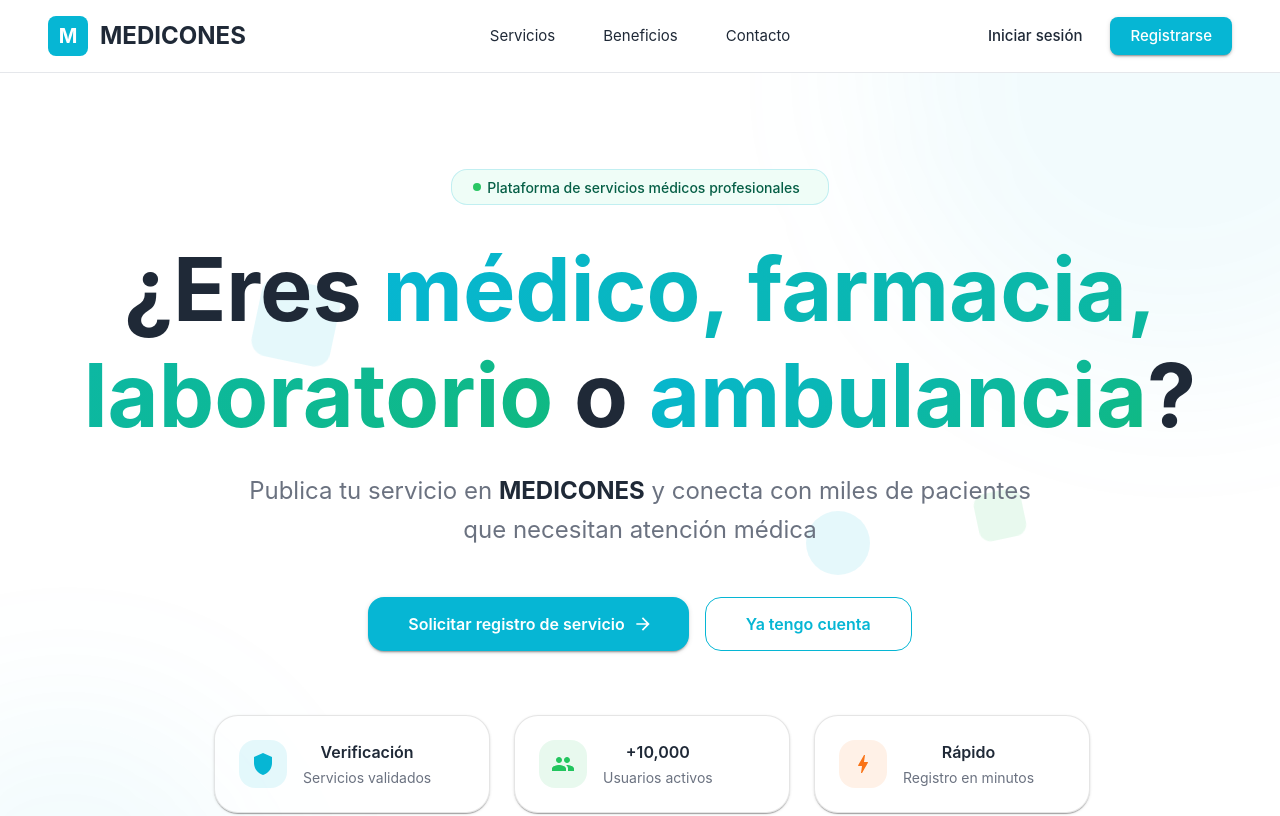
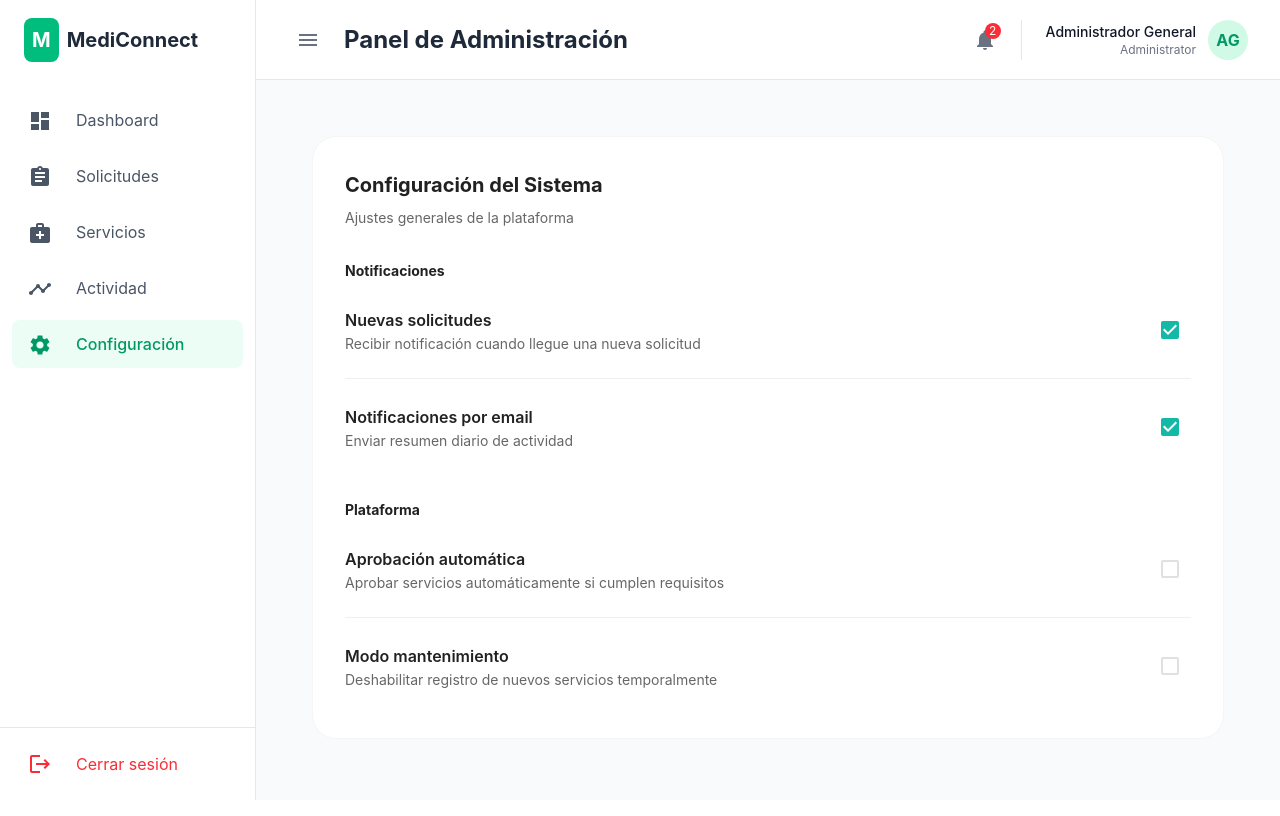
Before and after one commit to MediConnet/MediConnet, a React (Vite) app: page /admin/settings in a window 1280 px wide. Before the commit this address led to /home. Shown: the top 816 px of the page. Built offline with nearby package versions, Linux system fonts and the light colour scheme.

Commit message:
feat(configuration): implementar sección de configuración en el panel del admin

```diff
--- a/src/app/router/AppRouter.tsx
+++ b/src/app/router/AppRouter.tsx
@@ -39,6 +39,7 @@ import { RequestsPage } from "../../features/provider-requests/presentation/page
 import { SearchPage } from "../../features/search/presentation/pages/SearchPage";
 import { SpecialtiesPage } from "../../features/search/presentation/pages/SpecialtiesPage";
 import { ServicesDashboardPage } from "../../features/services-dashboard/presentation/pages/ServicesDashboardPage";
+import { SettingsPage } from "../../features/settings/presentation/pages/SettingsPage";
 import { SuppliesListPage } from "../../features/supplies/presentation/pages/SuppliesListPage";
 import { SupplyStoreDetailPage } from "../../features/supplies/presentation/pages/SupplyStoreDetailPage";
 
@@ -75,6 +76,7 @@ export const AppRouter = () => {
           <Route path="requests" element={<RequestsPage />} />
           <Route path="services" element={<ServicesDashboardPage />} />
           <Route path="activity" element={<ActivityPage />} />
+          <Route path="settings" element={<SettingsPage />} />
         </Route>
 
         {/* Rutas protegidas */}
--- /dev/null
+++ b/src/features/settings/application/get-admin-settings.usecase.ts
@@ -0,0 +1,6 @@
+import type { AdminSettings } from "../domain/admin-settings.entity";
+import { getAdminSettingsMock } from "../infrastructure/settings.mock";
+
+export const getAdminSettingsUseCase = async (): Promise<AdminSettings> => {
+  return await getAdminSettingsMock();
+};
--- /dev/null
+++ b/src/features/settings/infrastructure/settings.mock.ts
@@ -0,0 +1,12 @@
+import type { AdminSettings } from "../domain/admin-settings.entity";
+
+export const MOCK_ADMIN_SETTINGS: AdminSettings = {
+  notifyNewRequests: true,
+  notifyEmailSummary: true,
+  autoApproveServices: false,
+  maintenanceMode: false,
+};
+
+export const getAdminSettingsMock = (): Promise<AdminSettings> => {
+  return Promise.resolve(MOCK_ADMIN_SETTINGS);
+};
--- /dev/null
+++ b/src/features/settings/presentation/components/SettingsItem.tsx
@@ -0,0 +1,49 @@
+import { Box, Checkbox, Typography } from "@mui/material";
+import Grid2 from "@mui/material/Grid2";
+
+interface Props {
+  title: string;
+  description: string;
+  checked: boolean;
+  // Función opcional por si queremos manejar el cambio de estado más adelante
+  onChange?: (checked: boolean) => void;
+}
+
+export const SettingsItem = ({
+  title,
+  description,
+  checked,
+  onChange,
+}: Props) => {
+  return (
+    <Grid2
+      container
+      alignItems="center"
+      justifyContent="space-between"
+      sx={{ py: 2 }}
+    >
+      <Grid2 size={{ xs: 10 }}>
+        <Box>
+          <Typography variant="subtitle1" fontWeight={600} color="text.primary">
+            {title}
+          </Typography>
+          <Typography variant="body2" color="text.secondary">
+            {description}
+          </Typography>
+        </Box>
+      </Grid2>
+      <Grid2 size={{ xs: 2 }} container justifyContent="flex-end">
+        <Checkbox
+          checked={checked}
+          onChange={(e) => onChange?.(e.target.checked)}
+          sx={{
+            color: "grey.300",
+            "&.Mui-checked": {
+              color: "primary.main",
+            },
+          }}
+        />
+      </Grid2>
+    </Grid2>
+  );
+};
--- /dev/null
+++ b/src/features/settings/presentation/hooks/useAdminSettings.ts
@@ -0,0 +1,35 @@
+import { useEffect, useState } from "react";
+import { getAdminSettingsUseCase } from "../../application/get-admin-settings.usecase";
+import type { AdminSettings } from "../../domain/admin-settings.entity";
+
+export const useAdminSettings = () => {
+  const [settings, setSettings] = useState<AdminSettings | null>(null);
+  const [isLoading, setIsLoading] = useState(true);
+
+  useEffect(() => {
+    const fetchSettings = async () => {
+      try {
+        setIsLoading(true);
+        const data = await getAdminSettingsUseCase();
+        setSettings(data);
+      } catch (error) {
+        console.error("Error fetching settings:", error);
+      } finally {
+        setIsLoading(false);
+      }
+    };
+
+    fetchSettings();
+  }, []);
+
+  const toggleSetting = (key: keyof AdminSettings) => {
+    if (!settings) return;
+
+    setSettings({
+      ...settings,
+      [key]: !settings[key],
+    });
+  };
+
+  return { settings, isLoading, toggleSetting };
+};
--- /dev/null
+++ b/src/features/settings/presentation/pages/SettingsPage.tsx
@@ -0,0 +1,95 @@
+import { Box, Divider, Paper, Skeleton, Typography } from "@mui/material";
+import { DashboardLayout } from "../../../../shared/layouts/DashboardLayout";
+import { SettingsItem } from "../components/SettingsItem";
+import { useAdminSettings } from "../hooks/useAdminSettings";
+
+const CURRENT_ADMIN = {
+  name: "Administrador General",
+  roleLabel: "Administrator",
+  initials: "AG",
+};
+
+export const SettingsPage = () => {
+  const { settings, isLoading, toggleSetting } = useAdminSettings();
+
+  if (isLoading || !settings) {
+    return (
+      <DashboardLayout role="ADMIN" userProfile={CURRENT_ADMIN}>
+        <Box sx={{ p: 3, maxWidth: 1000, margin: "0 auto" }}>
+          <Skeleton
+            variant="rectangular"
+            height={400}
+            sx={{ borderRadius: 3 }}
+          />
+        </Box>
+      </DashboardLayout>
+    );
+  }
+
+  return (
+    <DashboardLayout role="ADMIN" userProfile={CURRENT_ADMIN}>
+      <Box sx={{ p: 3, maxWidth: 1000, margin: "0 auto" }}>
+        <Paper
+          elevation={0}
+          sx={{
+            p: 4,
+            borderRadius: 3,
+            border: "1px solid",
+            borderColor: "grey.100",
+          }}
+        >
+          <Box mb={4}>
+            <Typography variant="h6" fontWeight={700} gutterBottom>
+              Configuración del Sistema
+            </Typography>
+            <Typography variant="body2" color="text.secondary">
+              Ajustes generales de la plataforma
+            </Typography>
+          </Box>
+
+          {/* SECCIÓN 1: Notificaciones */}
+          <Box mb={3}>
+            <Typography variant="subtitle2" fontWeight={700} sx={{ mb: 1 }}>
+              Notificaciones
+            </Typography>
+
+            <SettingsItem
+              title="Nuevas solicitudes"
+              description="Recibir notificación cuando llegue una nueva solicitud"
+              checked={settings.notifyNewRequests}
+              onChange={() => toggleSetting("notifyNewRequests")}
+            />
+            <Divider sx={{ my: 1, opacity: 0.5 }} />
+            <SettingsItem
+              title="Notificaciones por email"
+              description="Enviar resumen diario de actividad"
+              checked={settings.notifyEmailSummary}
+              onChange={() => toggleSetting("notifyEmailSummary")}
+            />
+          </Box>
+
+          {/* SECCIÓN 2: Plataforma */}
+          <Box mt={4}>
+            <Typography variant="subtitle2" fontWeight={700} sx={{ mb: 1 }}>
+              Plataforma
+            </Typography>
+
+            <SettingsItem
+              title="Aprobación automática"
+              description="Aprobar servicios automáticamente si cumplen requisitos"
+              checked={settings.autoApproveServices}
+              onChange={() => toggleSetting("autoApproveServices")}
+            />
+            <Divider sx={{ my: 1, opacity: 0.5 }} />
+            <SettingsItem
+              title="Modo mantenimiento"
+              description="Deshabilitar registro de nuevos servicios temporalmente"
+              checked={settings.maintenanceMode}
+              onChange={() => toggleSetting("maintenanceMode")}
+            />
+          </Box>
+        </Paper>
+      </Box>
+    </DashboardLayout>
+  );
+};
--- a/src/shared/ui/dashboard/Sidebar.tsx
+++ b/src/shared/ui/dashboard/Sidebar.tsx
@@ -1,5 +1,7 @@
 import { Logout } from "@mui/icons-material";
-import { Link, useLocation } from "react-router-dom";
+import { Link, useLocation, useNavigate } from "react-router-dom";
+import { ROUTES } from "../../../app/config/constants";
+import { useAuthStore } from "../../../app/store/auth.store";
 import { getMenuByRole, type UserRole } from "../../config/navigation.config";
 
 interface SidebarProps {
@@ -10,6 +12,13 @@ interface SidebarProps {
 export const Sidebar = ({ role, isOpen }: SidebarProps) => {
   const menuItems = getMenuByRole(role);
   const location = useLocation();
+  const navigate = useNavigate();
+  const { logout } = useAuthStore();
+
+  const handleLogout = () => {
+    logout();
+    navigate(ROUTES.LOGIN);
+  };
 
   return (
     <aside
@@ -23,7 +32,6 @@ export const Sidebar = ({ role, isOpen }: SidebarProps) => {
           isOpen ? "px-6 gap-2" : "justify-center px-0"
         }`}
       >
-        {/* ... código del logo ... */}
         <div className="bg-emerald-500 p-2 rounded-lg shrink-0">
           <span className="text-white font-bold text-xl">M</span>
         </div>
@@ -73,7 +81,8 @@ export const Sidebar = ({ role, isOpen }: SidebarProps) => {
       <div className="p-3 border-t border-gray-200">
         {/* ... botón logout ... */}
         <button
-          className={`flex items-center w-full text-red-500 hover:bg-red-50 rounded-lg transition-colors h-12 ${
+          onClick={handleLogout}
+          className={`flex items-center w-full text-red-500 hover:bg-red-50 rounded-lg transition-colors h-12 cursor-pointer ${
             isOpen ? "px-4 gap-3" : "justify-center px-0"
           }`}
         >
```
Also changed, not shown: src/features/settings/domain/admin-settings.entity.ts (added, +9 -0 lines).
